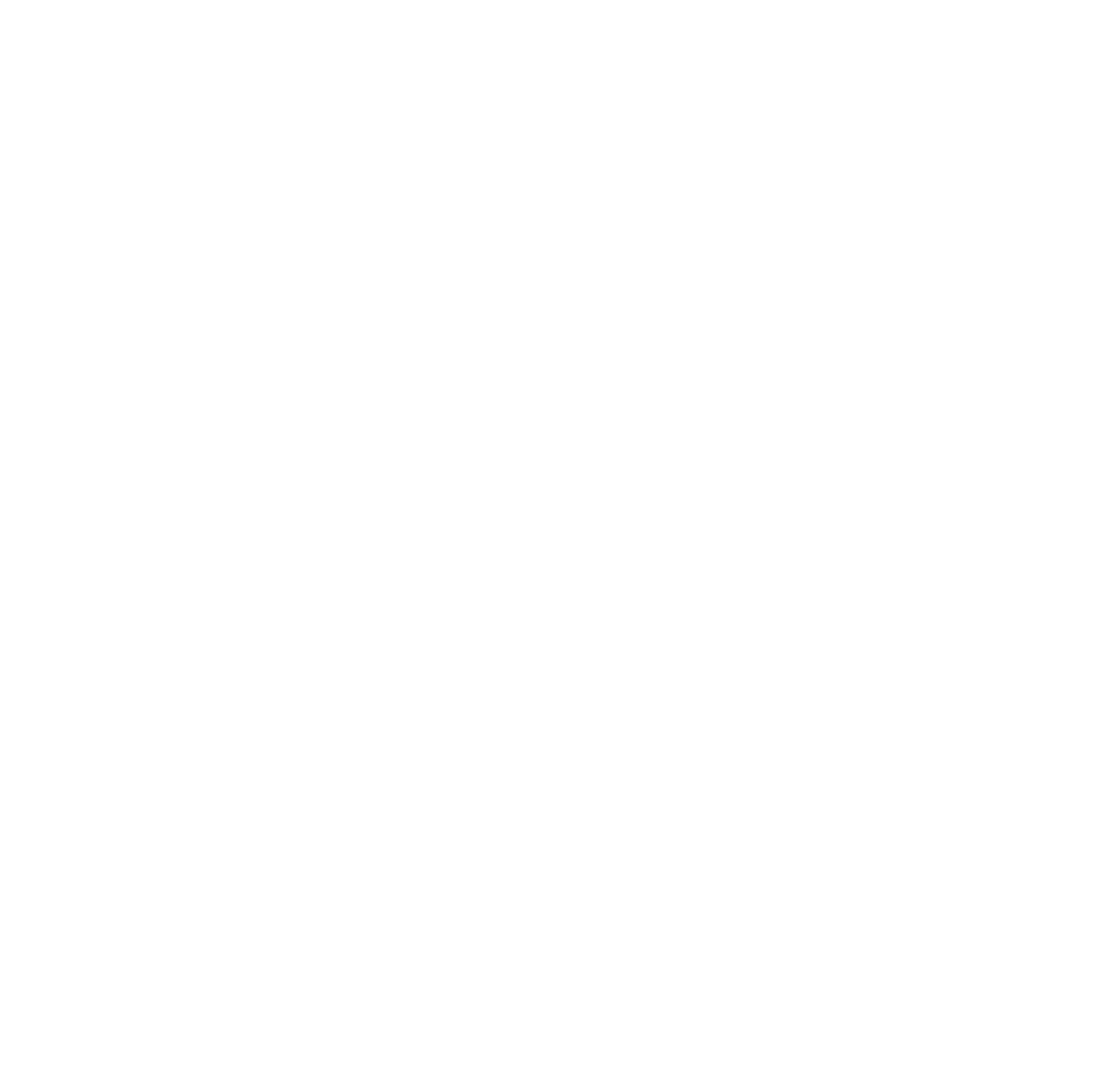
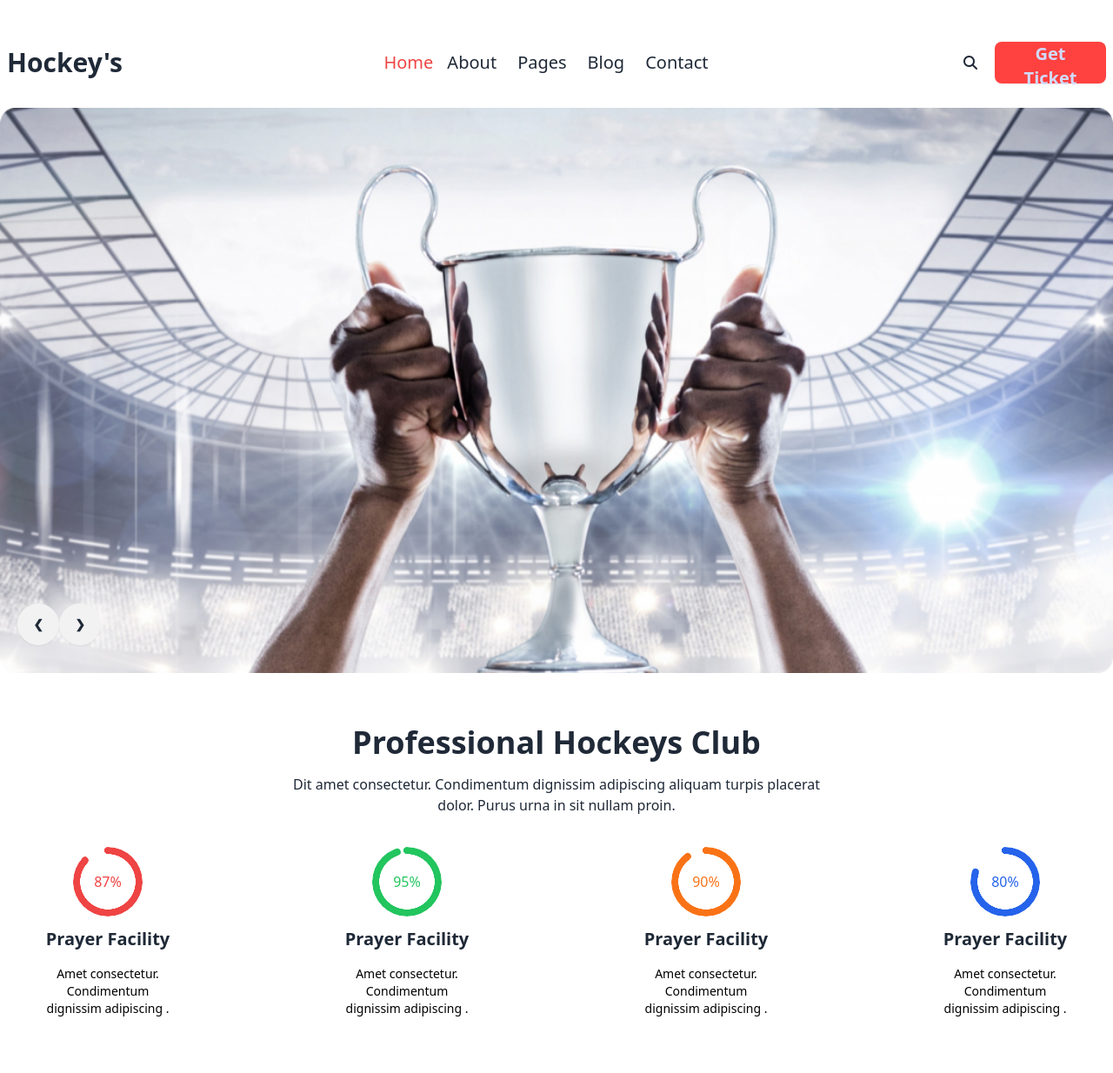
Before and after one commit to tahsin-dev225/b9a2-hokey, a plain HTML site: page index.html in a window 1280 px wide. Shown: the whole page at 87% size. Before the commit the page ends 800 px from the top, so only its background shows below. Drawn offline with nearby package versions, Linux system fonts and the light colour scheme.

Commit message:
2 section

```diff
--- a/index.html
+++ b/index.html
@@ -14,6 +14,12 @@
     <!-- font awesome   -->
     <link href="https://fonts.googleapis.com/css2?family=Mulish:ital,wght@0,200..1000;1,200..1000&display=swap" rel="stylesheet">
     <script src="https://kit.fontawesome.com/c043979de7.js" crossorigin="anonymous"></script>
+    <!-- custom font  -->
+    <style>
+        .monrope{
+            font-family: "Manrope", sans-serif;
+        }
+    </style>
     <!-- tailwind custom style -->
     <script>
         tailwind.config = {
@@ -28,7 +34,101 @@
         }
       </script>
 </head>
-<body>
+<body >
+    <header class="container mx-auto pt-10">
 
+            <div class="navbar bg-base-100">
+                <div class="navbar-start">
+                  <div class="dropdown">
+                    <div tabindex="0" role="button" class="btn btn-ghost lg:hidden">
+                      <svg xmlns="http://www.w3.org/2000/svg" class="h-5 w-5" fill="none" viewBox="0 0 24 24" stroke="currentColor"><path stroke-linecap="round" stroke-linejoin="round" stroke-width="2" d="M4 6h16M4 12h8m-8 6h16" /></svg>
+                    </div>
+                    <ul tabindex="0" class="menu menu-sm dropdown-content mt-3 z-[1] p-2 shadow bg-base-100 rounded-box w-52">
+                      <li class="text-red-500"><a>Home</a></li>
+                      <li><a>About</a></li>
+                      <li><a>Pages</a></li>
+                      <li><a href="#">Blog</a></li>
+                      <li><a href="#">Contact</a></li>
+                    </ul>
+                  </div>
+                  <a class=" text-3xl font-bold">Hockey's</a>
+                </div>
+                <div class="navbar-center hidden lg:flex">
+                  <ul class="flex text-xl">
+                    <li class="mr-4 text-red-500">Home</li>
+                    <li class="mr-6">About</li>
+                    <li class="mr-6">Pages</li>
+                    <li class="mr-6">Blog</li>
+                    <li class="mr-6">Contact</li>
+                  </ul>
+                </div>
+                <div class="navbar-end">
+                    <i class="fa-solid fa-magnifying-glass mr-5"></i>
+                  <a class="btn btn-primary bg-[#FF4240] border-0 w-32 text-xl">Get Ticket</a>
+                </div>
+              </div>
+              <!-- banner -->
+              <div class="carousel w-full my-5">
+                <div id="slide1" class="carousel-item relative w-full lg:h-[650px]">
+                  <img src="Images/1.png" class="w-11/12 mx-auto lg:w-full" />
+                  <div class="justify-center lg:justify-start absolute flex  transform -translate-y-1/2 left-5 right-5 bottom-2 ">
+                    <a href="#slide2" class="btn btn-circle">❮</a>
+                    <a href="#slide2" class="btn btn-circle">❯</a>
+                  </div>
+                </div>
+                <div id="slide2" class=" carousel-item relative w-full lg:h-[650px] sm:mx-5">
+                    <img src="Images/trophy-3.jpg" class="w-11/12 mx-auto lg:w-full rounded-lg" />
+                    <div class="justify-center absolute flex  transform -translate-y-1/2 left-5 right-5 bottom-2 lg:justify-start ">
+                      <a href="#slide1" class="btn btn-circle">❮</a>
+                      <a href="#slide1" class="btn btn-circle">❯</a>
+                    </div>
+                  </div>
+
+                </div>
+              </div>
+
+    </header>
+    <main class="container mx-auto">
+        <section class="py-10">
+            <h2 class="text-3xl lg:text-4xl font-bold text-center">Professional Hockeys Club</h2>
+            <p class="text-center w-10/12 mx-auto py-4 lg:w-6/12">Dit amet consectetur. Condimentum dignissim adipiscing aliquam turpis placerat dolor. Purus urna in sit nullam proin. </p>
+            <div class="flex-col gap-4 flex lg:flex-row justify-center lg:gap-24">
+                <div class="p-5 text-center">
+                    <div class="mx-auto w-[80px]">
+                        <div class="radial-progress text-primary text-red-500" style="--value:87;" role="progressbar">87%</div>
+                    </div>
+                    <h2 class="text-xl font-semibold py-3">Prayer Facility</h2>
+                    <p class="text-sm font-normal text-black py-1">Amet consectetur. Condimentum <br> dignissim adipiscing .</p>
+                </div>
+                <!-- 2nd -->
+                <div class="p-5 text-center">
+                    <div class="mx-auto w-[80px]">
+                        <div class="radial-progress text-primary text-green-500" style="--value:95;" role="progressbar">95%</div>
+                    </div>
+                    <h2 class="text-xl font-semibold py-3">Prayer Facility</h2>
+                    <p class="text-sm font-normal text-black py-1">Amet consectetur. Condimentum <br> dignissim adipiscing .</p>
+                </div>
+                <!-- 3rd -->
+                <div class="p-5 text-center">
+                    <div class="mx-auto w-[80px]">
+                        <div class="radial-progress text-primary text-orange-500" style="--value:90;" role="progressbar">90%</div>
+                    </div>
+                    <h2 class="text-xl font-semibold py-3">Prayer Facility</h2>
+                    <p class="text-sm font-normal text-black py-1">Amet consectetur. Condimentum <br> dignissim adipiscing .</p>
+                </div>
+                <!-- 4rh -->
+                <div class="p-5 text-center">
+                    <div class="mx-auto w-[80px]">
+                        <div class="radial-progress text-primary text-blue-600" style="--value:80;" role="progressbar">80%</div>
+                    </div>
+                    <h2 class="text-xl font-semibold py-3">Prayer Facility</h2>
+                    <p class="text-sm font-normal text-black py-1">Amet consectetur. Condimentum <br> dignissim adipiscing .</p>
+                </div>
+            </div>
+        </section>
+    </main>
+    <footer>
+
+    </footer>
 </body>
 </html>
```
Also changed, not shown: Images/trophy-cup-with-laurel-wreath-dark-background_587448-8119.avif (added), Images/trophy2 1.jpg (added), 1 other file.
